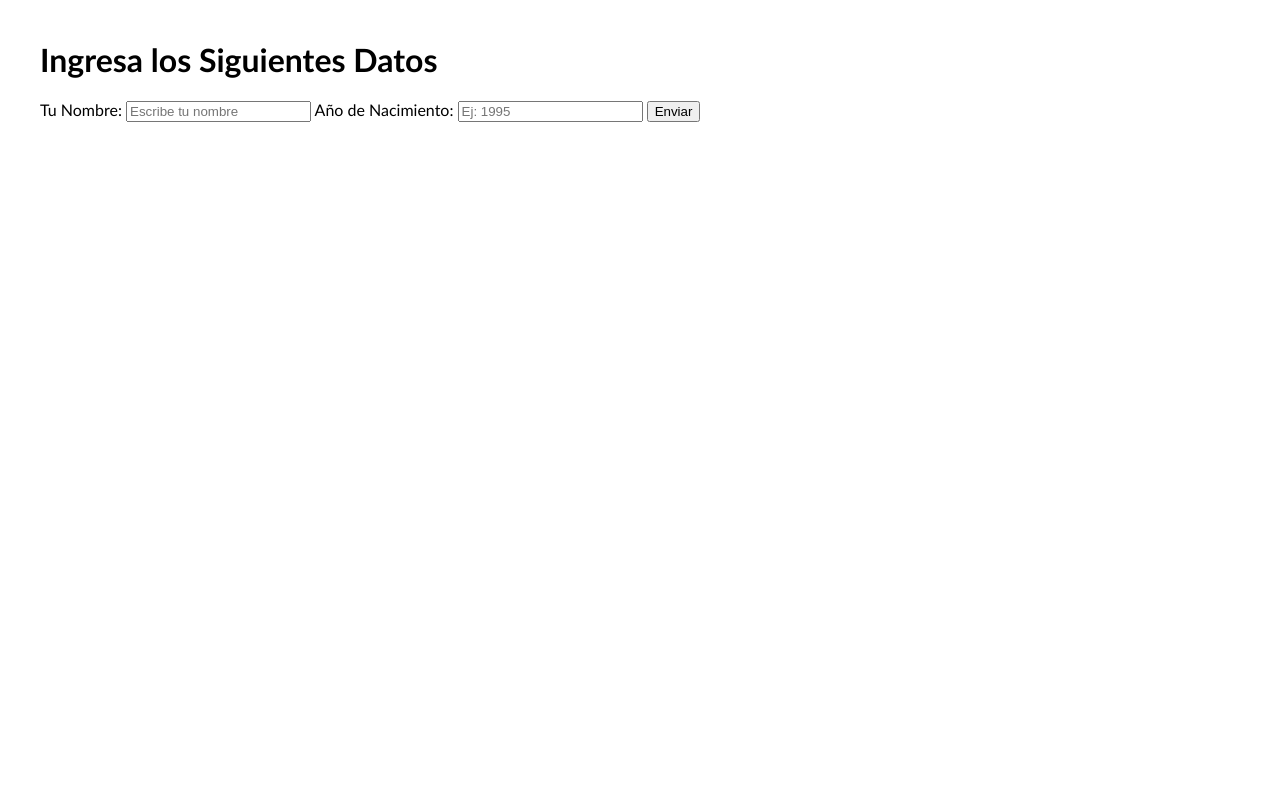
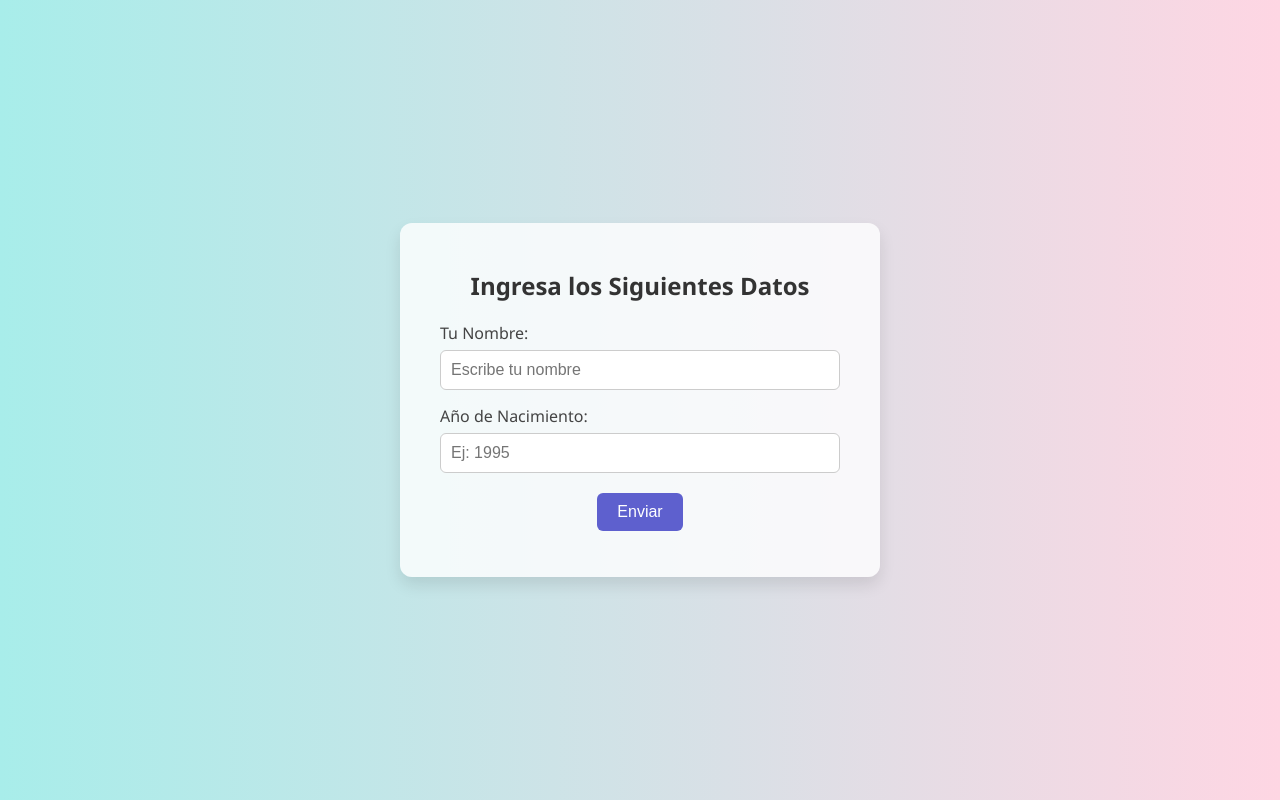
Before and after one commit to FerJH536/Proyectos_HeckFernando, a PHP site: page /ejercicio2.html in a window 1280 px wide. Run offline with PHP 8.4, Linux system fonts and the light colour scheme.

Commit message:
nuevo estilo

```diff
--- a/estilos.css
+++ b/estilos.css
@@ -1,19 +1,72 @@
+/* Estilo base general */
 body {
-    text-align: left; /* Centrar todo el texto */
-    font-weight: bold; /* Negrita en todo el texto */
-    font-family: 'Gill Sans', 'Gill Sans MT', Calibri, 'Trebuchet MS', sans-serif;
-    margin: 40px;
+    font-family: 'Segoe UI', Tahoma, Geneva, Verdana, sans-serif;
+    background: linear-gradient(to right, #a8edea, #fed6e3);
+    margin: 0;
+    padding: 0;
+    display: flex;
+    justify-content: center;
+    align-items: center;
+    height: 100vh;
 }
-form {
-    display: inline-block; /* Para que el formulario quede centrado */
-    text-align: left; /* Y que los labels e inputs queden alineados a la izquierda dentro del formulario */
-    font-weight: normal;
+
+/* Contenedor del formulario */
+.form-container {
+    background-color: #ffffffcc;
+    padding: 30px 40px;
+    border-radius: 12px;
+    box-shadow: 0 8px 16px rgba(0,0,0,0.1);
+    width: 100%;
+    max-width: 400px;
+    text-align: center;
 }
-input[type="submit"] {
-    font-weight: bold;
-    padding: 8px 16px;
+
+/* Título */
+.form-container h1 {
+    margin-bottom: 20px;
+    font-size: 24px;
+    color: #333;
+}
+
+/* Campos del formulario */
+label {
+    display: block;
+    margin-top: 15px;
+    text-align: left;
+    font-weight: 500;
+    color: #444;
+}
+
+input[type="text"],
+input[type="number"] {
+    width: 100%;
+    padding: 10px;
+    margin-top: 6px;
+    border: 1px solid #ccc;
+    border-radius: 6px;
+    font-size: 1rem;
+}
+
+/* Botón */
+button {
+    margin-top: 20px;
+    padding: 10px 20px;
+    background-color: #5e60ce;
+    color: #fff;
+    border: none;
+    border-radius: 6px;
+    font-size: 1rem;
     cursor: pointer;
+    transition: background-color 0.3s ease;
 }
-p {
-    font-weight: bold;
+
+button:hover {
+    background-color: #4ea8de;
 }
+
+/* Responsive */
+@media (max-width: 500px) {
+    .form-container {
+        padding: 20px;
+    }
+}
```
